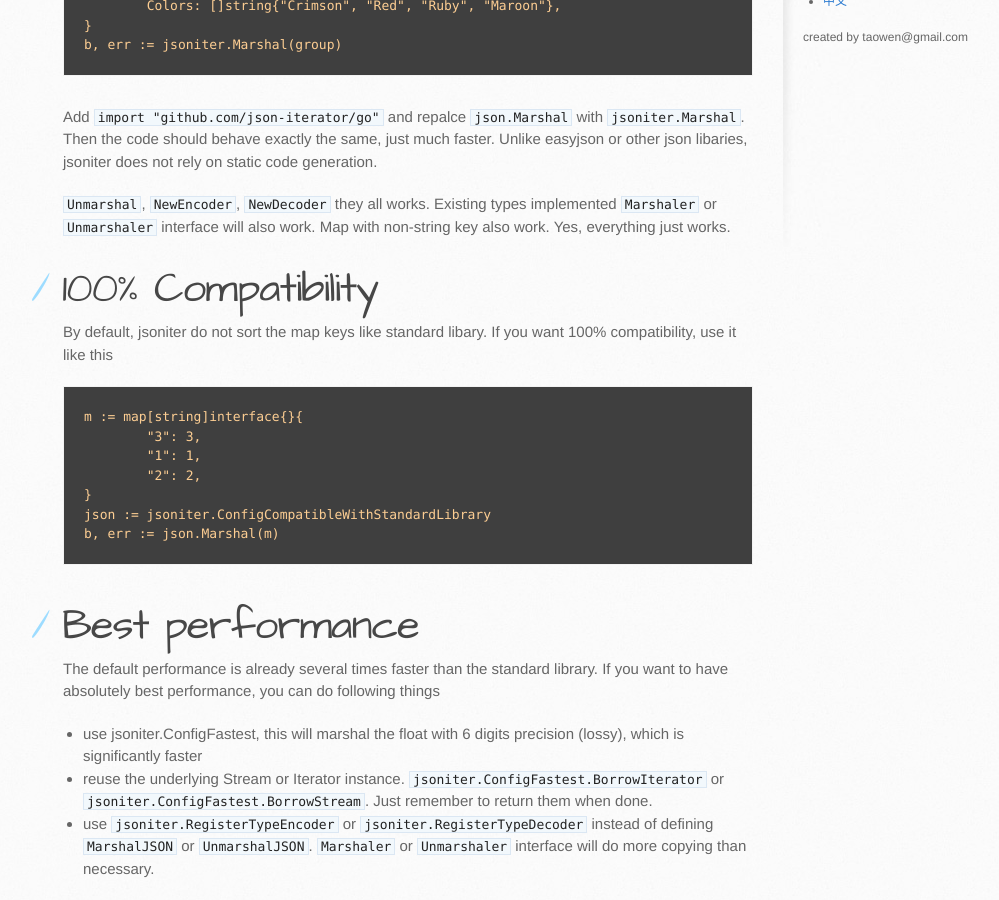
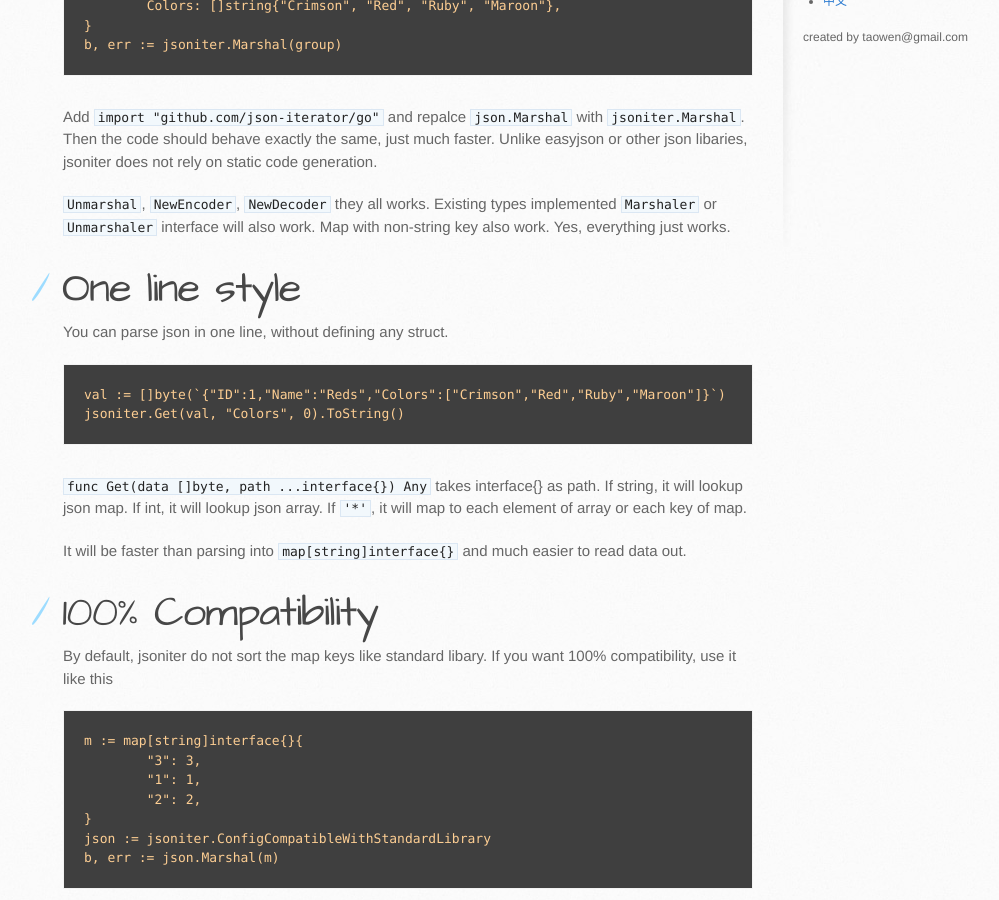
Before and after one commit to json-iterator/json-iterator.github.io, a Jekyll site: the page built from migrate-from-go-std.md, in a window 1280 px wide and 900 px high, scrolled down 489 px. Shown: the whole window, without its empty margins (107-1106 px from the left). Built offline with Jekyll 4.4.1, drawn with Linux system fonts in a browser that asks for light colours; comment, search, counter and statistics services are not loaded.

Commit message:
Update migrate-from-go-std.md

````diff
--- a/migrate-from-go-std.md
+++ b/migrate-from-go-std.md
@@ -23,6 +23,20 @@ Add `import "github.com/json-iterator/go"` and repalce `json.Marshal` with `json
 
 `Unmarshal`, `NewEncoder`, `NewDecoder` they all works. Existing types implemented `Marshaler` or `Unmarshaler` interface will also work. Map with non-string key also work. Yes, everything just works.
 
+# One line style
+
+You can parse json in one line, without defining any struct.
+
+```
+val := []byte(`{"ID":1,"Name":"Reds","Colors":["Crimson","Red","Ruby","Maroon"]}`)
+jsoniter.Get(val, "Colors", 0).ToString()
+```
+
+`func Get(data []byte, path ...interface{}) Any` takes interface{} as path. If string, it will lookup json map.
+If int, it will lookup json array. If `'*'`, it will map to each element of array or each key of map.
+
+It will be faster than parsing into `map[string]interface{}` and much easier to read data out.
+
 # 100% Compatibility
 
 By default, jsoniter do not sort the map keys like standard libary. If you want 100% compatibility, use it like this
````
